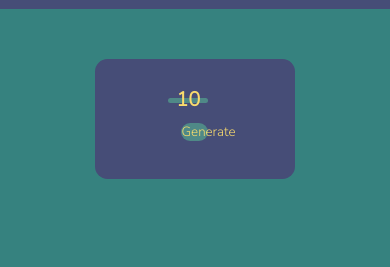
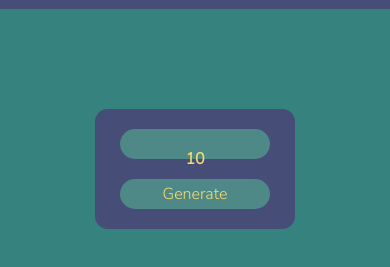
Before and after one commit to IslamIkt/responsive-website, a plain HTML site: page index.html in a window 390 px wide. Shown: the part 103-370 px from the top of the page. Drawn offline with Linux system fonts and the light colour scheme.

Commit message:
Update index.css

```diff
--- a/assets/style/index.css
+++ b/assets/style/index.css
@@ -35,12 +35,12 @@ body{
 }
 
 .number{
-    width: 75%;
-    height: 25%;
+    width: 300px;
+    height: 60px;
     background-color: #4F8987;
     border-radius: 50px;
     text-align: center;
-    line-height: 25%;
+    line-height: 60px;
     font-size: 20px;
     color: #F9DB6D;
 }
@@ -48,8 +48,8 @@ body{
 .generate{
     background-color: #4F8987;
     color: #F9DB6D;
-    width: 50%;
-    height: 25%;
+    width: 200px;
+    height: 60px;
     border-radius: 50px;
 }
 
@@ -65,9 +65,22 @@ body{
 @media (max-width: 768px) {
     .box{
 
-        width: 200px;
-        height: 120px;
-        margin-top: 100px;
+        width: 300px;
+        height: 180px;
+        margin-top: 150px;
+    }
+
+    .number{
+        width: 262.5px;
+        height: 45px;
+        font-size: 18px;
+
+    }
+
+    .generate{
+        width: 131.25px;
+        height: 45px;
+        font-size: 18px;
     }
 }
 
@@ -75,6 +88,19 @@ body{
     .box{
         width: 200px;
         height: 120px;
-        margin-top: 50px;
+        margin-top: 100px;
+    }
+
+    .number{
+        width: 150px;
+        height: 30px;
+        font-size: 16px;
+
+    }
+
+    .generate{
+        width: 150px;
+        height: 30px;
+        font-size: 16px;
     }
 }
```
